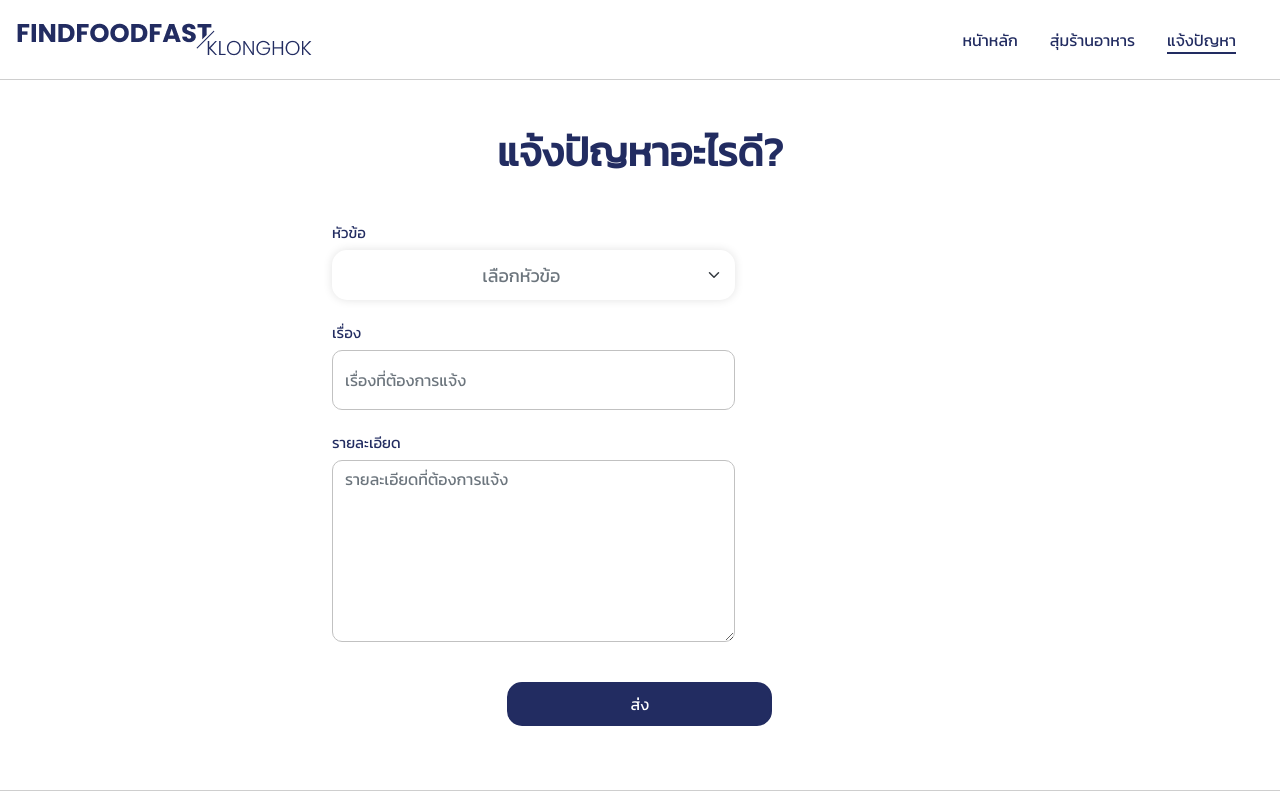
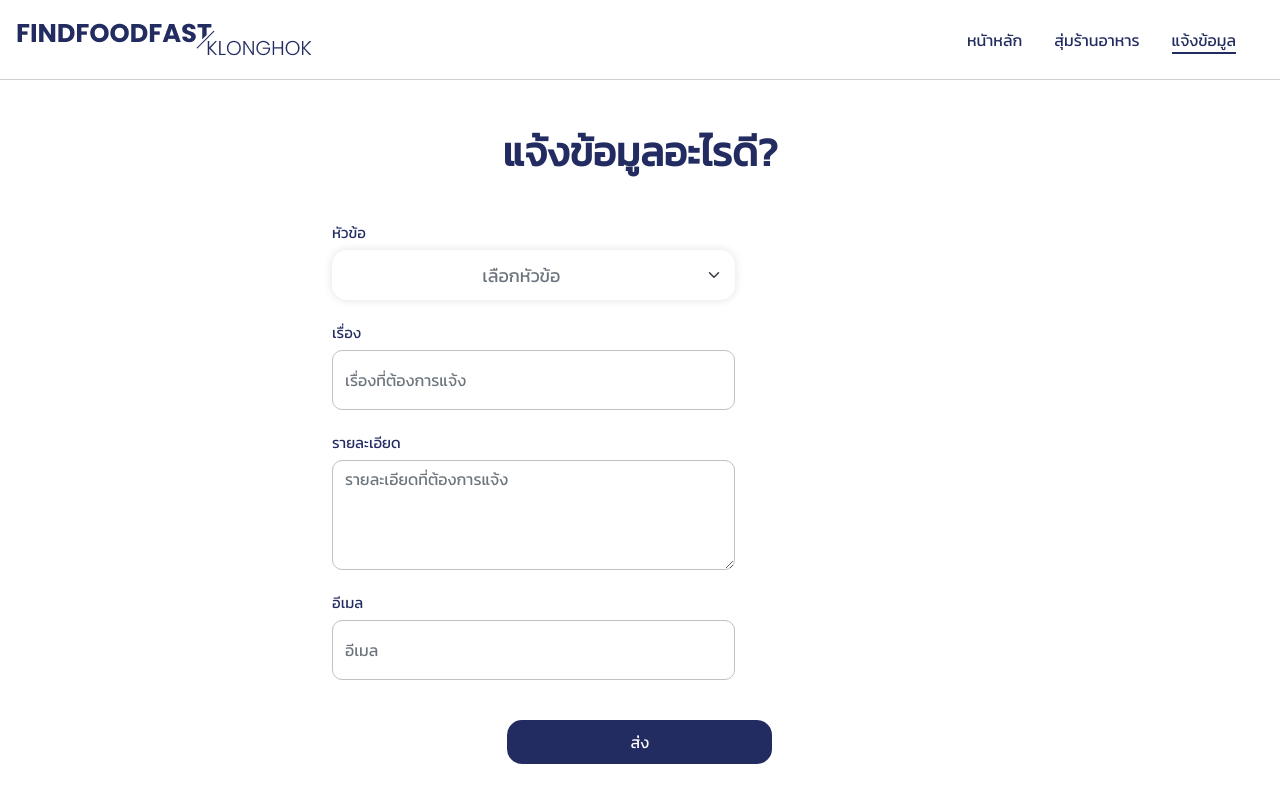
Before and after one commit to 9newton/findfoodfast-project, a React (Create React App) app in the folder front-end/: page /report in a window 1280 px wide. Shown: the top 800 px of the page. Built offline with nearby package versions, Linux system fonts and the light colour scheme; no server answers.

Commit message:
update report

```diff
--- a/front-end/src/components/Header.js
+++ b/front-end/src/components/Header.js
@@ -49,7 +49,7 @@ function Header() {
                   isActive ? "link-active" : "link"
                 }
               >
-                แจ้งปัญหา
+                แจ้งข้อมูล
               </NavLink>
             </li>
           </ul>
--- a/front-end/src/components/Report/ContentReport/ContentReport.js
+++ b/front-end/src/components/Report/ContentReport/ContentReport.js
@@ -45,7 +45,7 @@ function ContentReport() {
   return (
     <Form onSubmit={saveReport}>
       <div className="content-report">
-        <h1 className="content-head mb-4 mt-4 mt-md-0">แจ้งปัญหาอะไรดี?</h1>
+        <h1 className="content-head mb-4 mt-4 mt-md-0">แจ้งข้อมูลอะไรดี?</h1>
         <Container>
           <Row>
             <Col
@@ -118,7 +118,28 @@ function ContentReport() {
                 value={details}
                 onChange={(e) => setDetails(e.target.value)}
                 placeholder="รายละเอียดที่ต้องการแจ้ง"
-                rows={7}
+                rows={4}
+                required
+              />
+            </Col>
+          </Row>
+          <Row>
+            <Col
+              xs={{ span: 12, offset: 0 }}
+              md={{ span: 10, offset: 1 }}
+              xl={{ span: 4, offset: 3 }}
+              xxl={{ span: 4, offset: 4 }}
+              className="mt-4 form"
+            >
+              <Form.Label className="name h5 " htmlFor="inputPassword5">
+                อีเมล
+              </Form.Label>
+              <Form.Control
+                type="text"
+                className="form-name"
+                value={subject}
+                onChange={(e) => setSubject(e.target.value)}
+                placeholder="อีเมล"
                 required
               />
             </Col>
```
